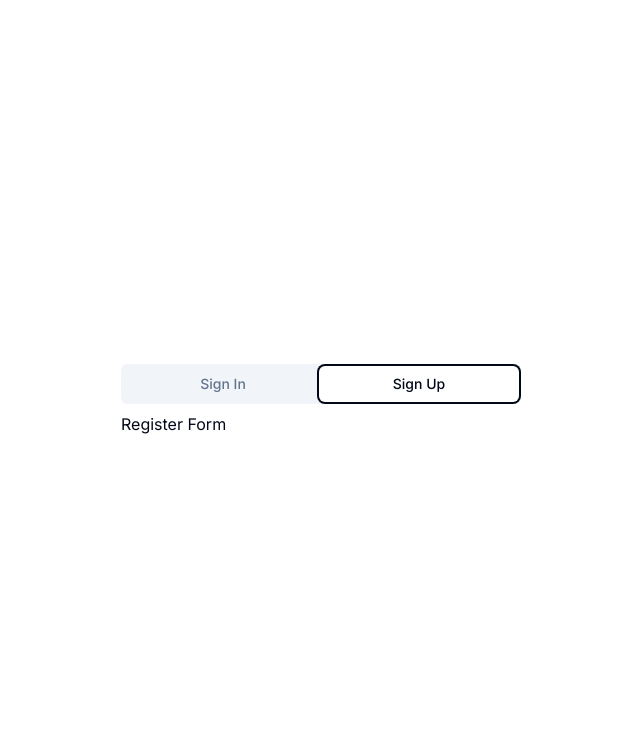
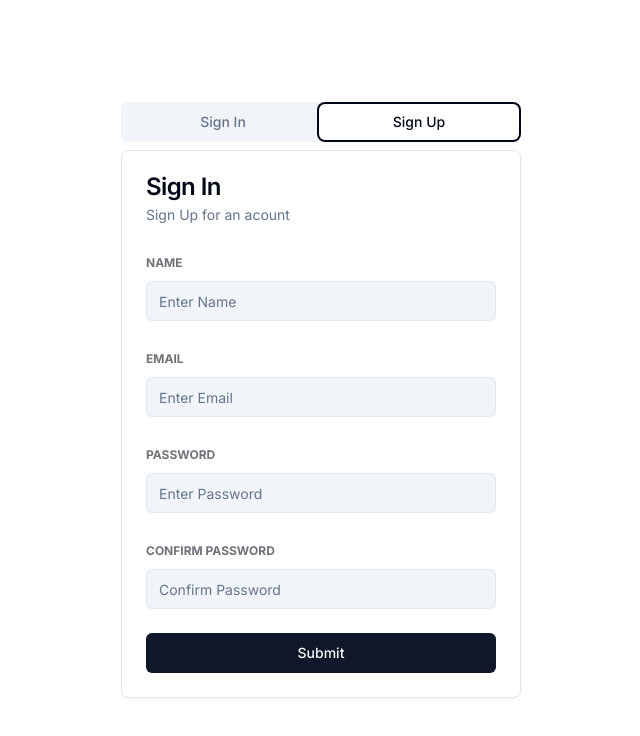
Before and after one commit to ColinAdo/dashboard-ui, a Next.js app: page /auth in a window 1280 px wide. Both pictures are taken after a click on the tab "Sign Up". Shown: the top 736 px of the page, without its empty margins (319-959 px from the left). Built offline with nearby package versions, Linux system fonts and the light colour scheme.

Commit message:
Add sign in and sign up forms

```diff
--- a/components/auth/LoginForm.tsx
+++ b/components/auth/LoginForm.tsx
@@ -1,5 +1,116 @@
+"use client";
+
+import * as z from "zod";
+import { useForm } from "react-hook-form";
+import { zodResolver } from "@hookform/resolvers/zod";
+import { Input } from "@/components/ui/input";
+import { Button } from "@/components/ui/button";
+import { useRouter } from "next/navigation";
+import {
+  Card,
+  CardHeader,
+  CardTitle,
+  CardDescription,
+  CardContent,
+} from "@/components/ui/card";
+
+import {
+  Form,
+  FormControl,
+  FormField,
+  FormItem,
+  FormLabel,
+  FormMessage,
+} from "@/components/ui/form";
+
+const formSchema = z.object({
+  email: z
+    .string()
+    .min(1, {
+      message: "email is required",
+    })
+    .email({
+      message: "Enter a valid email address",
+    }),
+  password: z.string().min(1, {
+    message: "password is required",
+  }),
+});
+
 const LoginForm = () => {
-  return <div>Login Form</div>;
+  const router = useRouter();
+  const form = useForm<z.infer<typeof formSchema>>({
+    resolver: zodResolver(formSchema),
+    defaultValues: {
+      email: "",
+      password: "",
+    },
+  });
+
+  const handleSubmit = (data: z.infer<typeof formSchema>) => {
+    router.push("/");
+  };
+
+  return (
+    <Card>
+      <CardHeader>
+        <CardTitle>Sign In</CardTitle>
+        <CardDescription>Sign In into your account</CardDescription>
+      </CardHeader>
+      <CardContent className="space-y-2">
+        <Form {...form}>
+          <form
+            onSubmit={form.handleSubmit(handleSubmit)}
+            className="space-y-6"
+          >
+            <FormField
+              control={form.control}
+              name="email"
+              render={({ field }) => (
+                <FormItem>
+                  <FormLabel className="uppercase text-xs font-bold text-zinc-500 dark:text-white">
+                    Email
+                  </FormLabel>
+                  <FormControl>
+                    <Input
+                      placeholder="Enter Email"
+                      {...field}
+                      className="bg-slate-100 dark:bg-slate-500 text-blak dark:text-slate-100 focus-visible:ring-0 focus-visible:ring-offset-0"
+                    />
+                  </FormControl>
+                  <FormMessage />
+                </FormItem>
+              )}
+            />
+            <FormField
+              control={form.control}
+              name="password"
+              render={({ field }) => (
+                <FormItem>
+                  <FormLabel className="uppercase text-xs font-bold text-zinc-500 dark:text-white">
+                    Password
+                  </FormLabel>
+                  <FormControl>
+                    <Input
+                      type="password"
+                      placeholder="Enter Password"
+                      {...field}
+                      className="bg-slate-100 dark:bg-slate-500 text-blak dark:text-slate-100 focus-visible:ring-0 focus-visible:ring-offset-0"
+                    />
+                  </FormControl>
+                  <FormMessage />
+                </FormItem>
+              )}
+            />
+
+            <Button className="w-full dark:text-white dark:bg-slate-800">
+              Submit
+            </Button>
+          </form>
+        </Form>
+      </CardContent>
+    </Card>
+  );
 };
 
 export default LoginForm;
--- a/components/auth/RegisterForm.tsx
+++ b/components/auth/RegisterForm.tsx
@@ -1,5 +1,163 @@
+"use client";
+
+import * as z from "zod";
+import { useForm } from "react-hook-form";
+import { zodResolver } from "@hookform/resolvers/zod";
+import { Input } from "@/components/ui/input";
+import { Button } from "@/components/ui/button";
+import { useRouter } from "next/navigation";
+import {
+  Card,
+  CardHeader,
+  CardTitle,
+  CardDescription,
+  CardContent,
+} from "@/components/ui/card";
+
+import {
+  Form,
+  FormControl,
+  FormField,
+  FormItem,
+  FormLabel,
+  FormMessage,
+} from "@/components/ui/form";
+
+const formSchema = z.object({
+  name: z.string().min(1, {
+    message: "name is required",
+  }),
+  email: z
+    .string()
+    .min(1, {
+      message: "email is required",
+    })
+    .email({
+      message: "Enter a valid email address",
+    }),
+  password: z.string().min(1, {
+    message: "password is required",
+  }),
+  confirmPassword: z.string().min(1, {
+    message: "confirm password is required",
+  }),
+});
+
 const RegisterForm = () => {
-  return <div>Register Form</div>;
+  const router = useRouter();
+  const form = useForm<z.infer<typeof formSchema>>({
+    resolver: zodResolver(formSchema),
+    defaultValues: {
+      name: "",
+      email: "",
+      password: "",
+      confirmPassword: "",
+    },
+  });
+
+  const handleSubmit = (data: z.infer<typeof formSchema>) => {
+    router.push("/");
+  };
+
+  return (
+    <Card>
+      <CardHeader>
+        <CardTitle>Sign In</CardTitle>
+        <CardDescription>Sign Up for an acount</CardDescription>
+      </CardHeader>
+      <CardContent className="space-y-2">
+        <Form {...form}>
+          <form
+            onSubmit={form.handleSubmit(handleSubmit)}
+            className="space-y-6"
+          >
+            <FormField
+              control={form.control}
+              name="name"
+              render={({ field }) => (
+                <FormItem>
+                  <FormLabel className="uppercase text-xs font-bold text-zinc-500 dark:text-white">
+                    Name
+                  </FormLabel>
+                  <FormControl>
+                    <Input
+                      placeholder="Enter Name"
+                      {...field}
+                      className="bg-slate-100 dark:bg-slate-500 text-blak dark:text-slate-100 focus-visible:ring-0 focus-visible:ring-offset-0"
+                    />
+                  </FormControl>
+                  <FormMessage />
+                </FormItem>
+              )}
+            />
+            <FormField
+              control={form.control}
+              name="email"
+              render={({ field }) => (
+                <FormItem>
+                  <FormLabel className="uppercase text-xs font-bold text-zinc-500 dark:text-white">
+                    Email
+                  </FormLabel>
+                  <FormControl>
+                    <Input
+                      placeholder="Enter Email"
+                      {...field}
+                      className="bg-slate-100 dark:bg-slate-500 text-blak dark:text-slate-100 focus-visible:ring-0 focus-visible:ring-offset-0"
+                    />
+                  </FormControl>
+                  <FormMessage />
+                </FormItem>
+              )}
+            />
+            <FormField
+              control={form.control}
+              name="password"
+              render={({ field }) => (
+                <FormItem>
+                  <FormLabel className="uppercase text-xs font-bold text-zinc-500 dark:text-white">
+                    Password
+                  </FormLabel>
+                  <FormControl>
+                    <Input
+                      type="password"
+                      placeholder="Enter Password"
+                      {...field}
+                      className="bg-slate-100 dark:bg-slate-500 text-blak dark:text-slate-100 focus-visible:ring-0 focus-visible:ring-offset-0"
+                    />
+                  </FormControl>
+                  <FormMessage />
+                </FormItem>
+              )}
+            />
+            <FormField
+              control={form.control}
+              name="confirmPassword"
+              render={({ field }) => (
+                <FormItem>
+                  <FormLabel className="uppercase text-xs font-bold text-zinc-500 dark:text-white">
+                    Confirm Password
+                  </FormLabel>
+                  <FormControl>
+                    <Input
+                      type="password"
+                      placeholder="Confirm Password"
+                      {...field}
+                      className="bg-slate-100 dark:bg-slate-500 text-blak dark:text-slate-100 focus-visible:ring-0 focus-visible:ring-offset-0"
+                    />
+                  </FormControl>
+                  <FormMessage />
+                </FormItem>
+              )}
+            />
+
+            <Button className="w-full dark:text-white dark:bg-slate-800">
+              Submit
+            </Button>
+          </form>
+        </Form>
+      </CardContent>
+    </Card>
+  );
 };
 
 export default RegisterForm;
```
